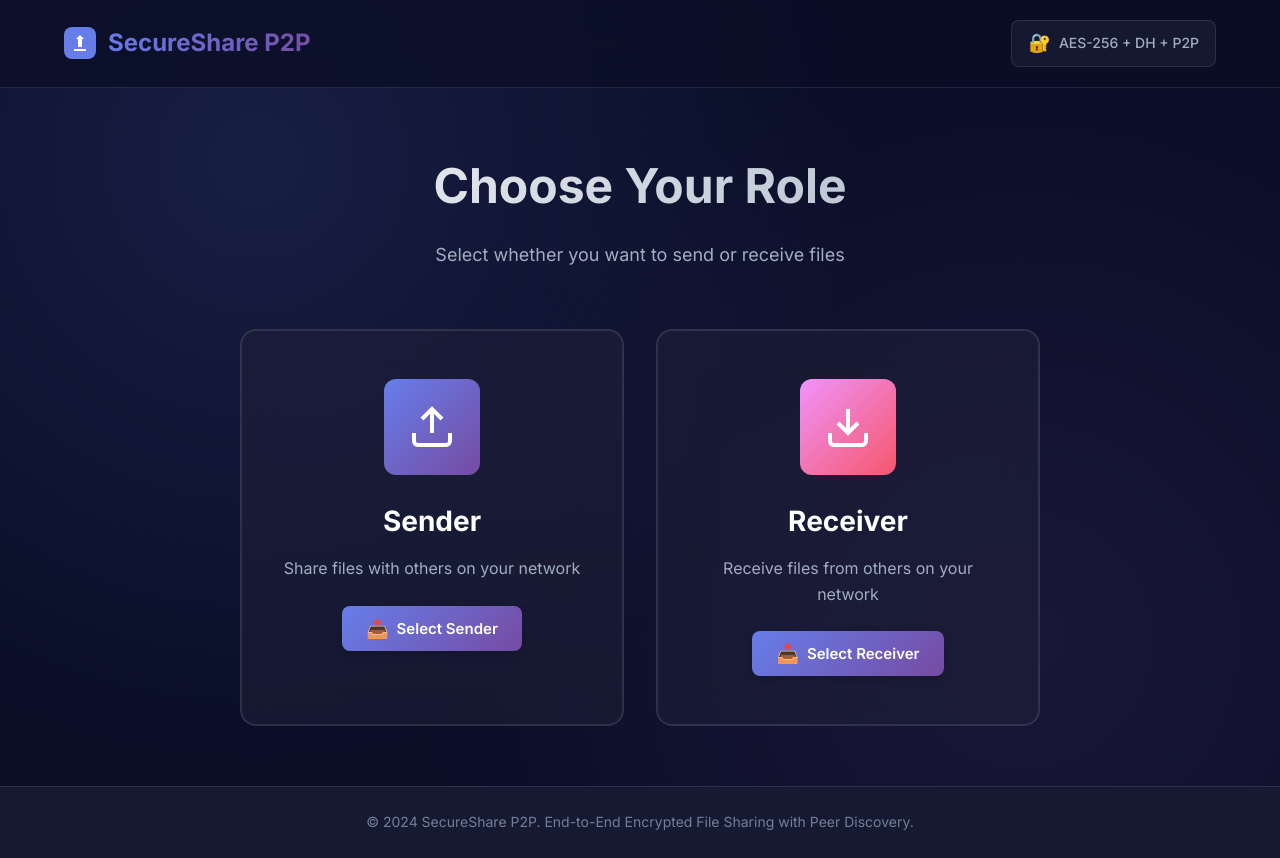
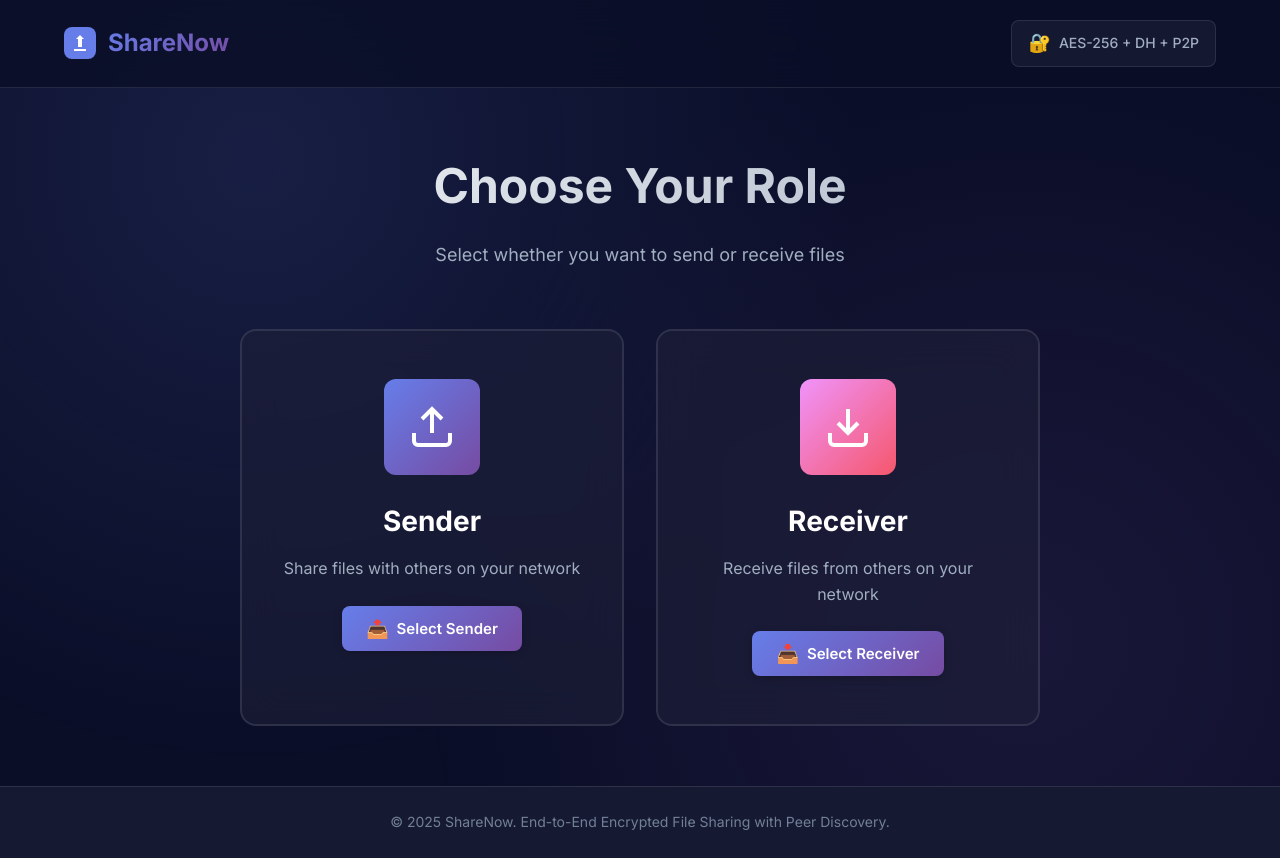
Before and after one commit to princebhagat08/ShareNow, a Flask app: page / in a window 1280 px wide. Run offline with Flask 3, Linux system fonts and the light colour scheme; some libraries are stand-ins or nearby versions.

Commit message:
Update index.html

```diff
--- a/templates/index.html
+++ b/templates/index.html
@@ -33,7 +33,7 @@
                         </linearGradient>
                     </defs>
                 </svg>
-                <h1>SecureShare P2P</h1>
+                <h1>ShareNow</h1>
             </div>
             <div class="encryption-badge">
                 <span class="badge-icon">🔐</span>
@@ -280,7 +280,7 @@
 
     <footer class="footer">
         <div class="container">
-            <p>&copy; 2024 SecureShare P2P. End-to-End Encrypted File Sharing with Peer Discovery.</p>
+            <p>&copy; 2025 ShareNow. End-to-End Encrypted File Sharing with Peer Discovery.</p>
         </div>
     </footer>
 
```
